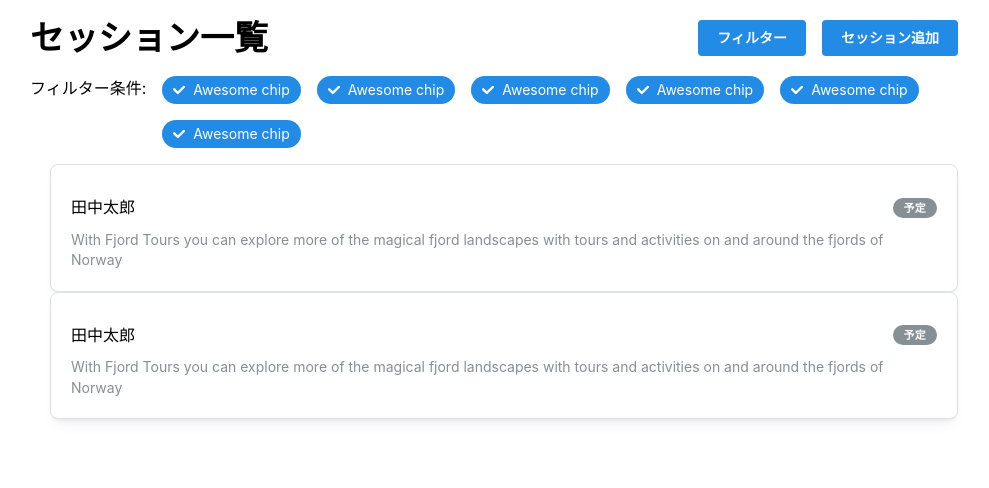
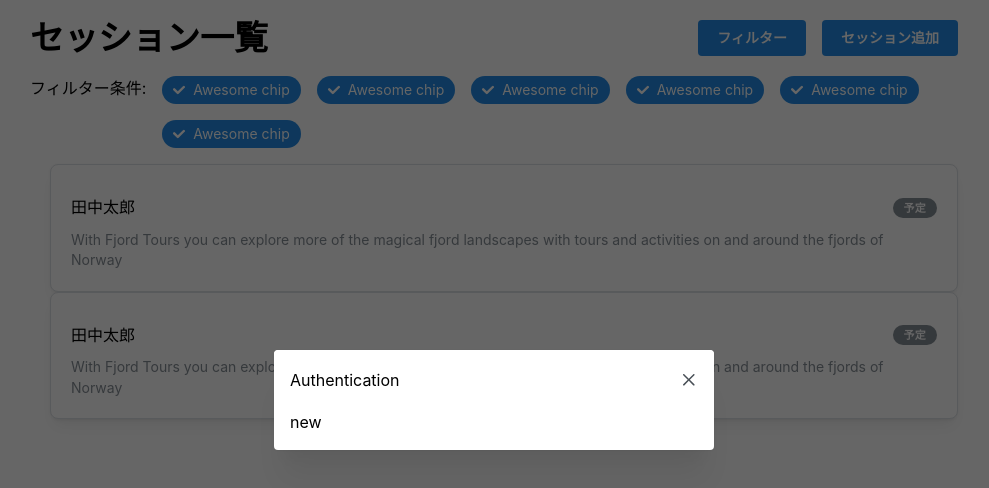
Before and after one commit to career-direction/compass-crm, a Next.js app: page /session in a window 1280 px wide. Both pictures are taken after a click on the button "セッション追加". Shown: the top 488 px of the page, without its empty margins (146-1135 px from the left). Built offline with nearby package versions, Linux system fonts and the light colour scheme.

Commit message:
create: NewSessionModal

```diff
--- /dev/null
+++ b/src/features/session/components/NewSessionModal.ui.tsx
@@ -0,0 +1,3 @@
+export const NewSessionModal = () => {
+	return <div>new</div>;
+};
--- a/src/features/session/views/SessionList.ui.tsx
+++ b/src/features/session/views/SessionList.ui.tsx
@@ -10,10 +10,16 @@ import {
 	Text,
 	SimpleGrid,
 	Chip,
+	Modal,
 } from "@mantine/core";
+
 import { SessionListItem } from "../components/SessionListItem.ui";
+import { useDisclosure } from "@mantine/hooks";
+import { NewSessionModal } from "../components/NewSessionModal.ui";
 
 export const SessionList = () => {
+	const [opened, { open, close }] = useDisclosure(false);
+
 	return (
 		<>
 			<Group justify="space-between" align="center" my="md">
@@ -23,7 +29,7 @@ export const SessionList = () => {
 				<Space></Space>
 				<Group>
 					<Button>フィルター</Button>
-					<Button>セッション追加</Button>
+					<Button onClick={open}>セッション追加</Button>
 				</Group>
 			</Group>
 
@@ -48,6 +54,11 @@ export const SessionList = () => {
 					<SessionListItem />
 				</List.Item>
 			</List>
+
+			{/* セッション追加モーダル */}
+			<Modal opened={opened} onClose={close} title="Authentication" centered>
+				<NewSessionModal />
+			</Modal>
 		</>
 	);
 };
```
